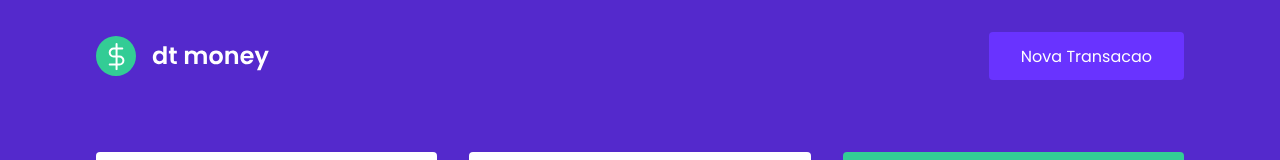
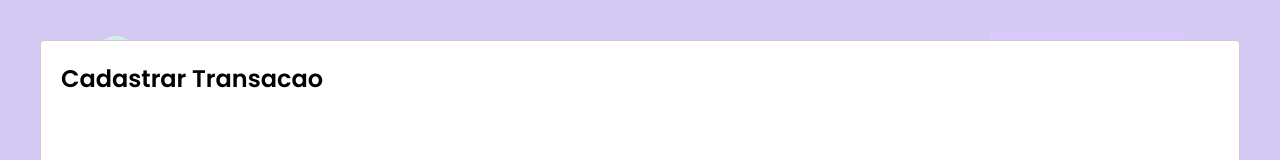
Before and after one commit to henriqpohl/02-dt-money, a React (Create React App) app: page / in a window 1280 px wide. Both pictures are taken after a click on the button "Nova Transacao". Shown: the top 160 px of the page. Built offline with nearby package versions, Linux system fonts and the light colour scheme; no server answers; what miragejs would draw is missing.

Commit message:
Finalizando a aula: 1: Configurando Modal de criacao

```diff
--- a/package.json
+++ b/package.json
@@ -7,6 +7,7 @@
     "miragejs": "^0.1.47",
     "react": "^18.2.0",
     "react-dom": "^18.2.0",
+    "react-modal": "^3.16.1",
     "react-scripts": "5.0.1",
     "styled-components": "^5.3.8",
     "typescript": "^4.4.2",
@@ -20,6 +21,7 @@
     "@types/node": "^16.7.13",
     "@types/react": "^18.0.0",
     "@types/react-dom": "^18.0.0",
+    "@types/react-modal": "^3.13.1",
     "@types/styled-components": "^5.1.26"
   },
   "scripts": {
--- a/src/App.tsx
+++ b/src/App.tsx
@@ -1,19 +1,43 @@
-import styled from 'styled-components';
 import { Dashboard } from './components/Dashboard';
 import { Header } from './components/Header';
+import { useState } from 'react';
+import Modal from 'react-modal';
 
+//import styled from 'styled-components';
 import { GlobalStyle } from './styles/global';
 
-const Title = styled.h1`
-  font-size: 64px;
-  color: #8257e6;
-`
+// const Title = styled.h1`
+//   font-size: 64px;
+//   color: #8257e6;
+// `
+
+Modal.setAppElement('#root');
 
 export function App() {
+
+  const [isNewTransactionOpen, setIsNewTransactionOpen] = useState(false);
+
+    function handleOpenNewTransactionModal() {
+        setIsNewTransactionOpen(true);
+    }
+
+    function handleCloseNewTransactionModal() {
+        setIsNewTransactionOpen(false);
+    }
+
   return (
     <>
-      <Header />
+      <Header onOpenNewTransactionModal={handleOpenNewTransactionModal} />
       <Dashboard />
+
+      <Modal
+        isOpen={isNewTransactionOpen}
+        onRequestClose={handleCloseNewTransactionModal}>
+
+        <h2>Cadastrar Transacao</h2>
+
+      </Modal>
+
       <GlobalStyle />
     </>
   );
--- a/src/components/Header/index.tsx
+++ b/src/components/Header/index.tsx
@@ -1,12 +1,17 @@
 import logoImg from '../../assets/logo.svg'
 import { Container, Content } from './styles'
 
-export function Header() {
+interface HeaderProps {
+    onOpenNewTransactionModal: () => void;
+}
+
+export function Header({ onOpenNewTransactionModal }: HeaderProps) {
+
     return (
         <Container>
             <Content>
                 <img src={logoImg} alt="dt money" />
-                <button type="button">
+                <button type="button" onClick={onOpenNewTransactionModal}>
                     Nova Transacao
                 </button>
             </Content>
```
Also changed, not shown: 2 other files (tests, documents, lock files or other folders).
